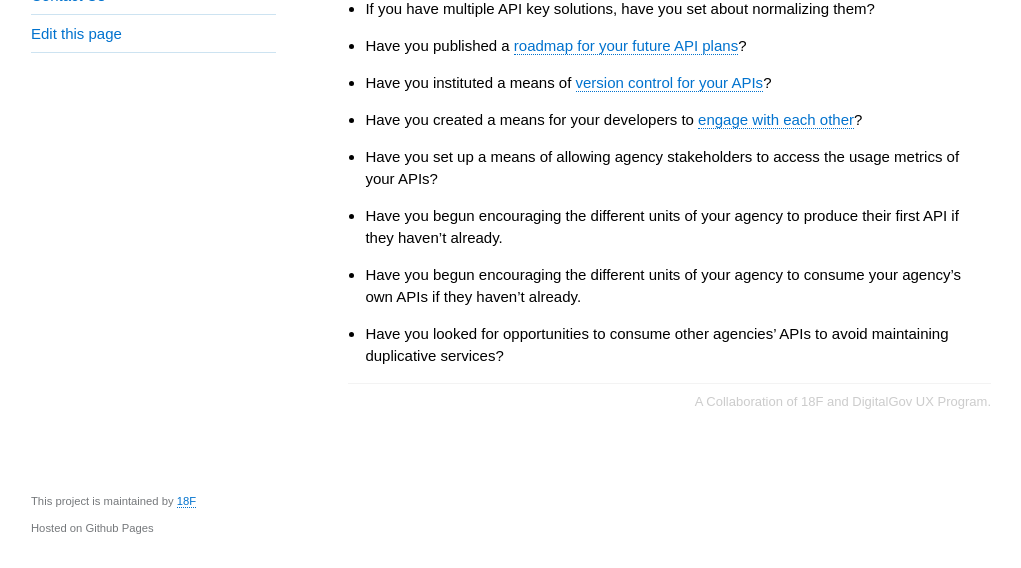
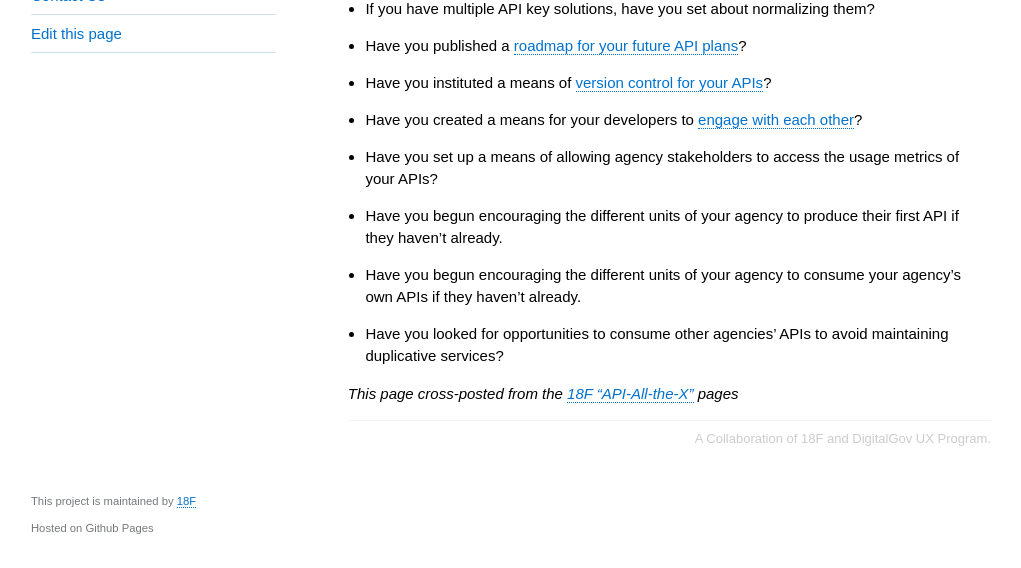
Before and after one commit to 18F/API-Usability-Testing, a Jekyll site: the page built from pages/Agency-API-Guidelines.md, in a window 1280 px wide and 900 px high, scrolled down 1671 px, cut to the strip 332-900 px from the top of the window. Shown: the whole strip, without its empty margins (129-1150 px from the left). Built offline with Jekyll 4.4.1, drawn with Linux system fonts in a browser that asks for light colours; before the commit the page ends 2534 px from its top, so only the background shows below that.

Commit message:
Update Agency-API-Guidelines.md

```diff
--- a/pages/Agency-API-Guidelines.md
+++ b/pages/Agency-API-Guidelines.md
@@ -63,3 +63,5 @@ authors: "Jonathan Rubin"
 * Have you begun encouraging the different units of your agency to produce their first API if they haven’t already.
 * Have you begun encouraging the different units of your agency to consume your agency's own APIs if they haven’t already.
 * Have you looked for opportunities to consume other agencies' APIs to avoid maintaining duplicative services?
+
+*This page cross-posted from the [18F "API-All-the-X"](https://github.com/18F/API-All-the-X/blob/gh-pages/pages/best_practices.md) pages*
```
